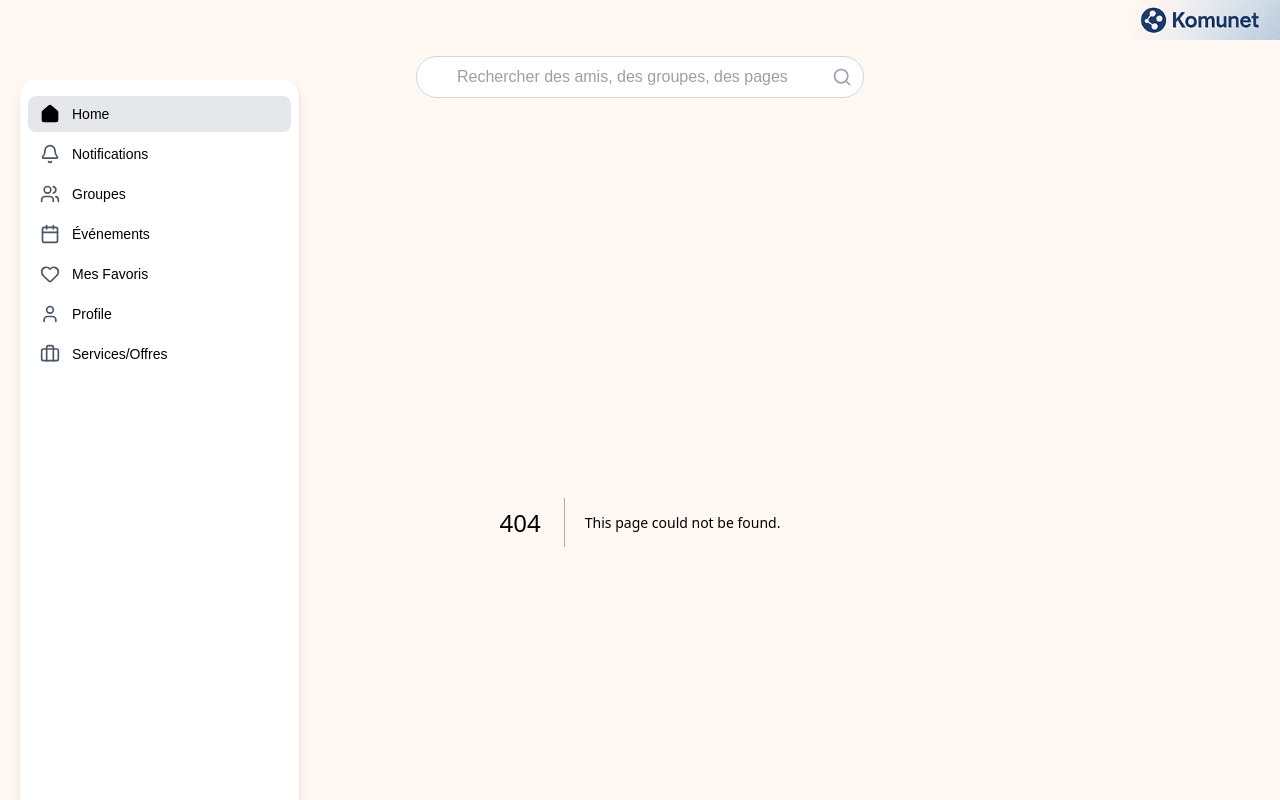
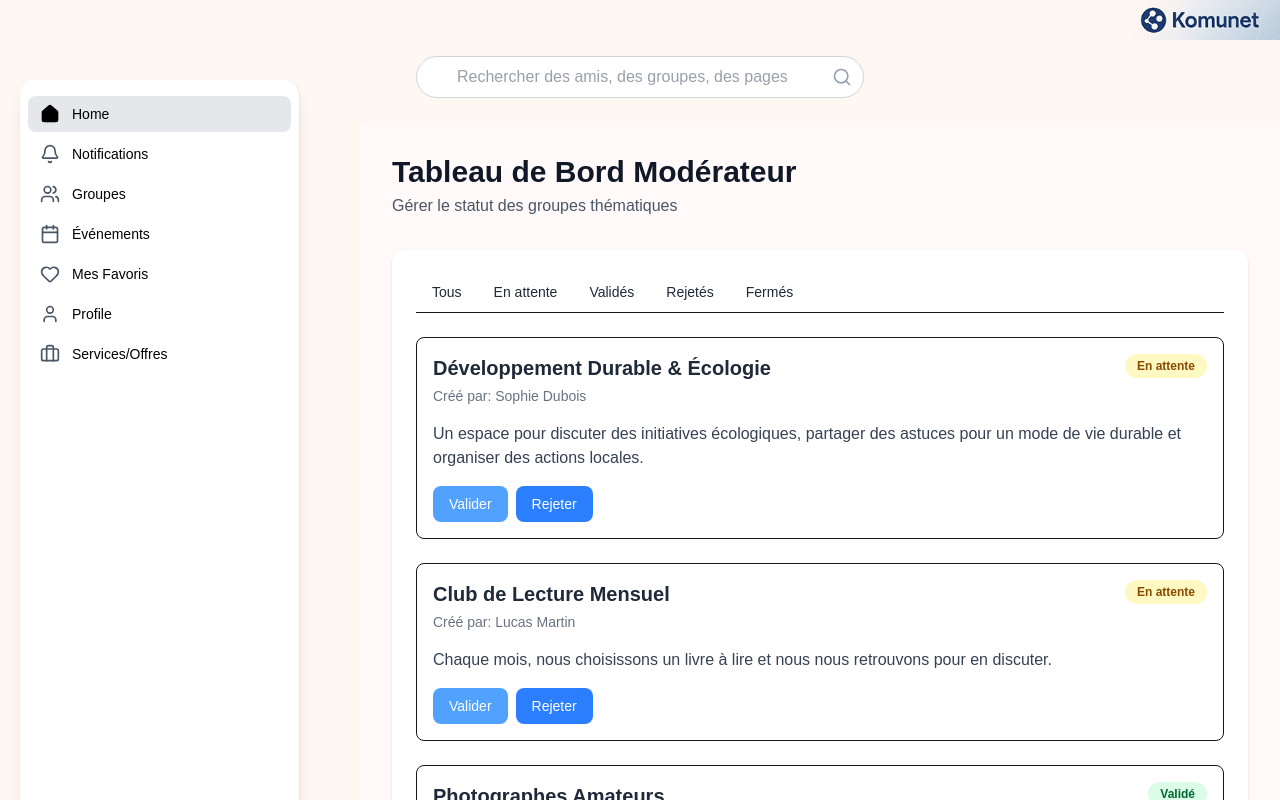
Before and after one commit to larabiislem/komunet_web, a Next.js app: page /moderateur/groupes in a window 1280 px wide. Before the commit this address had no page. Shown: the top 800 px of the page. Built offline with nearby package versions, Linux system fonts and the light colour scheme.

Commit message:
some changes

```diff
--- /dev/null
+++ b/app/moderateur/groupes/page.tsx
@@ -0,0 +1,152 @@
+// pages/moderateur.js
+'use client'
+import { useState, useEffect, useRef } from "react";
+
+export default function ModerateurDashboard() {
+  const [filterOpen, setFilterOpen] = useState(false);
+  const filterRef = useRef(null);
+
+  useEffect(() => {
+    function handleClickOutside(e) {
+      if (filterRef.current && !filterRef.current.contains(e.target)) {
+        setFilterOpen(false);
+      }
+    }
+    window.addEventListener("click", handleClickOutside);
+    return () => window.removeEventListener("click", handleClickOutside);
+  }, []);
+
+  // Example list with all statuses
+  const groupes = [
+    {
+      id: 1,
+      titre: "Développement Durable & Écologie",
+      createur: "Sophie Dubois",
+      statut: "En attente",
+      description:
+        "Un espace pour discuter des initiatives écologiques, partager des astuces pour un mode de vie durable et organiser des actions locales."
+    },
+    {
+      id: 2,
+      titre: "Club de Lecture Mensuel",
+      createur: "Lucas Martin",
+      statut: "En attente",
+      description:
+        "Chaque mois, nous choisissons un livre à lire et nous nous retrouvons pour en discuter."
+    },
+    {
+      id: 3,
+      titre: "Photographes Amateurs",
+      createur: "Amina Sadi",
+      statut: "Validé",
+      description:
+        "Partagez vos meilleures photos, obtenez des retours constructifs et participez à nos défis photo mensuels."
+    },
+    {
+      id: 4,
+      titre: "Groupe de Cuisine",
+      createur: "Pierre Leclerc",
+      statut: "Rejeté",
+      description:
+        "Un espace pour partager vos recettes préférées et organiser des ateliers culinaires."
+    },
+    {
+      id: 5,
+      titre: "Randonnée & Nature",
+      createur: "Camille Durand",
+      statut: "Fermé",
+      description:
+        "Organisation de sorties en plein air, randonnées et découvertes de paysages locaux."
+    }
+  ];
+
+  const getStatusColor = (statut) => {
+    switch (statut) {
+      case "En attente":
+        return "text-yellow-800 bg-yellow-100";
+      case "Validé":
+        return "text-green-800 bg-green-100";
+      case "Rejeté":
+        return "text-red-800 bg-red-100";
+      case "Fermé":
+        return "text-gray-800 bg-gray-200";
+      default:
+        return "text-gray-800 bg-gray-100";
+    }
+  };
+
+  return (
+    <main className="flex-1 p-8 bg-[#fffaf9]" style={{ marginLeft: "360px" }}>
+      <div className="max-w-4xl mx-auto">
+        <header className="mb-8">
+          <h1 className="text-3xl font-bold text-gray-900">
+            Tableau de Bord Modérateur
+          </h1>
+          <p className="text-gray-600 mt-1">
+            Gérer le statut des groupes thématiques
+          </p>
+        </header>
+
+        <div className="bg-white p-6 rounded-xl shadow-sm">
+          {/* Tabs */}
+          <div className="flex border-b mb-6">
+            {["Tous", "En attente", "Validés", "Rejetés", "Fermés"].map((tab) => (
+              <button
+                key={tab}
+                className="flex items-center px-4 py-2 text-sm font-medium text-gray-800 border-b-2 border-transparent hover:border-gray-800"
+              >
+                {tab}
+              </button>
+            ))}
+          </div>
+
+          {/* Group Cards */}
+          <div className="space-y-6">
+            {groupes.map((groupe) => (
+              <div key={groupe.id} className="border rounded-lg p-4">
+                <div className="flex justify-between items-start">
+                  <div>
+                    <h2 className="text-xl font-semibold text-gray-800">
+                      {groupe.titre}
+                    </h2>
+                    <p className="text-sm text-gray-500 mt-1">
+                      Créé par: <span className="font-medium">{groupe.createur}</span>
+                    </p>
+                  </div>
+                  <span
+                    className={`px-3 py-1 text-xs font-semibold rounded-full ${getStatusColor(
+                      groupe.statut
+                    )}`}
+                  >
+                    {groupe.statut}
+                  </span>
+                </div>
+                <p className="mt-4 text-gray-700">{groupe.description}</p>
+
+                {/* Conditional buttons */}
+                <div className="mt-4 flex space-x-2">
+                  {groupe.statut === "En attente" && (
+                    <>
+                      <button className="bg-blue-400 px-4 py-2 text-sm font-medium rounded-lg text-white hover:bg-blue-500">
+                        Valider
+                      </button>
+                      <button className="bg-blue-500 px-4 py-2 text-sm font-medium rounded-lg text-white hover:bg-blue-600">
+                        Rejeter
+                      </button>
+                    </>
+                  )}
+                  {groupe.statut === "Validé" && (
+                    <button className="bg-red-500 px-4 py-2 text-sm font-medium rounded-lg text-white hover:bg-red-600">
+                      Fermer le groupe
+                    </button>
+                  )}
+                  {/* For Fermé or Rejeté → no button */}
+                </div>
+              </div>
+            ))}
+          </div>
+        </div>
+      </div>
+    </main>
+  );
+}
```
